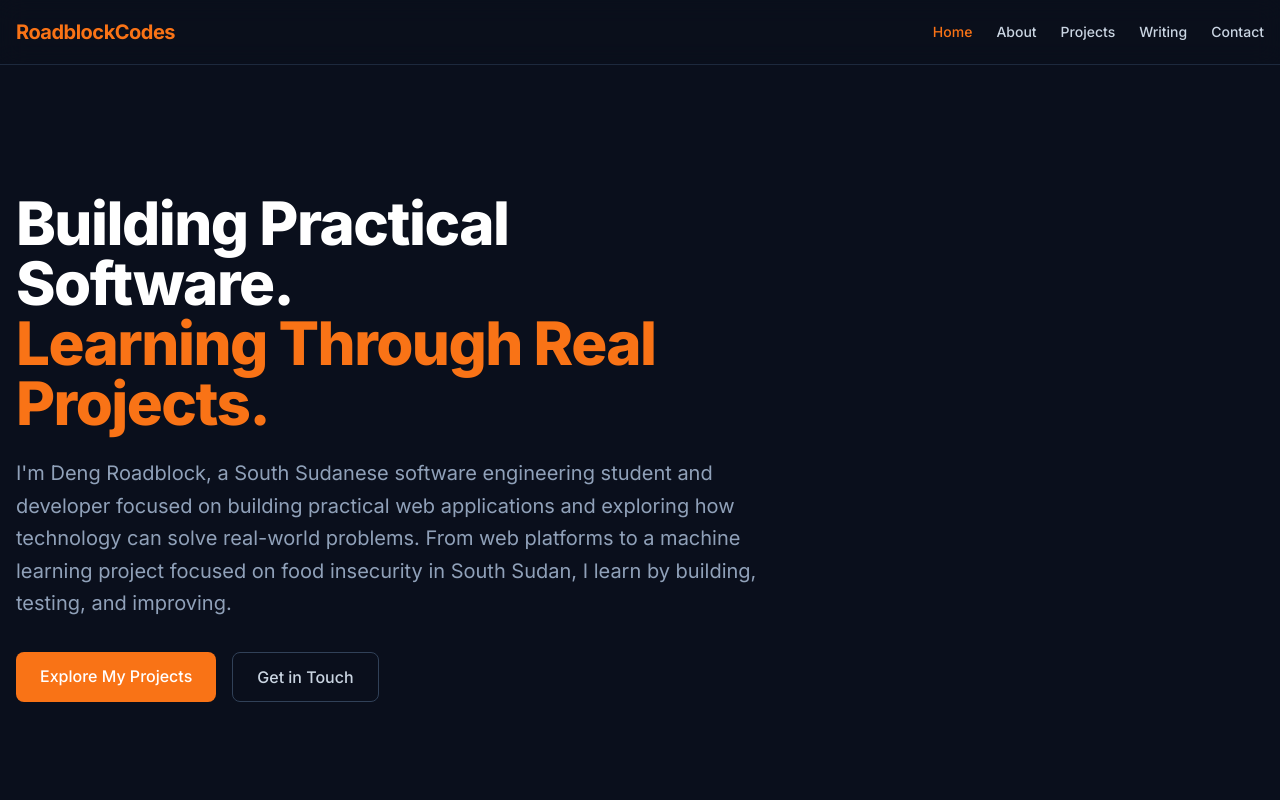
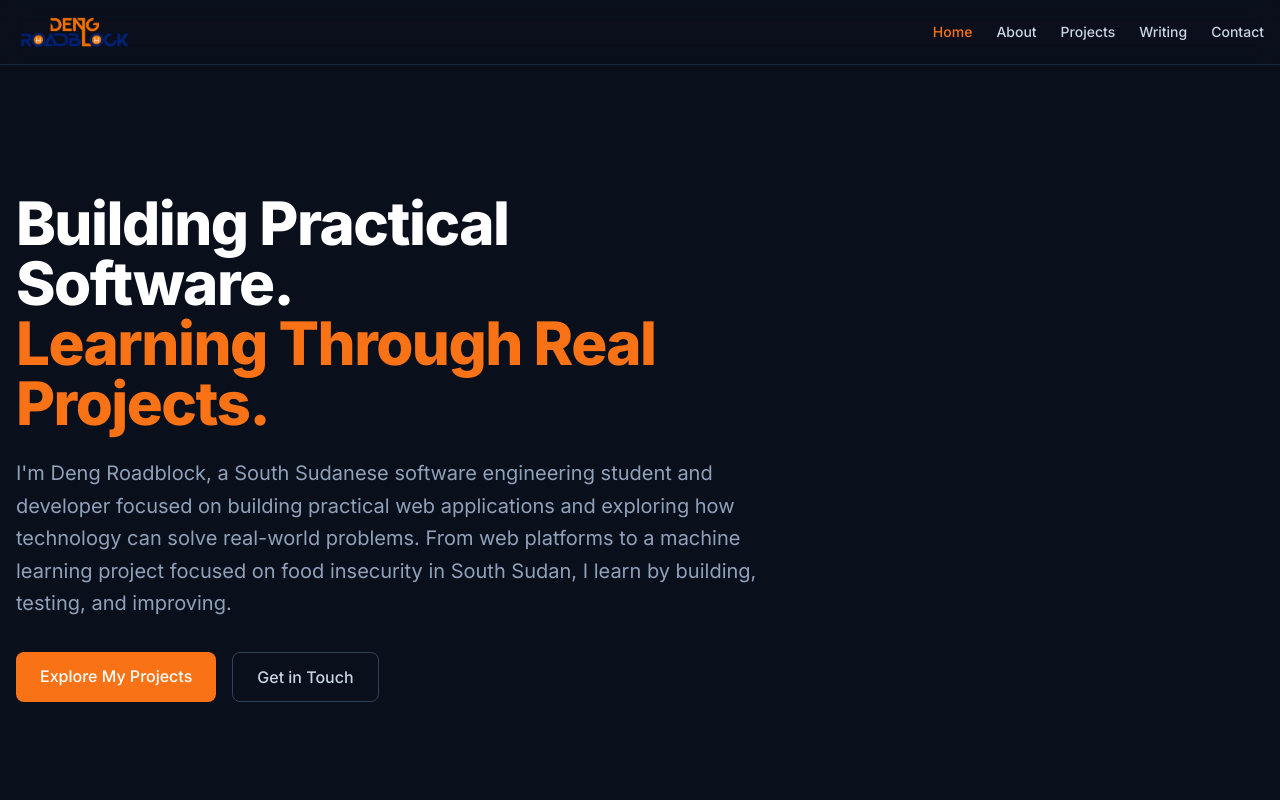
Before and after one commit to Roadblock71/deng-roadblock-portfolio, a Next.js app: page / in a window 1280 px wide. Shown: the top 800 px of the page. Built offline with nearby package versions, Linux system fonts and the light colour scheme.

Commit message:
fix: move logo and profile images into public/images directory

```diff
--- a/src/components/layout/Navbar.tsx
+++ b/src/components/layout/Navbar.tsx
@@ -1,6 +1,7 @@
 "use client";
 
 import Link from "next/link";
+import Image from "next/image";
 import { usePathname } from "next/navigation";
 import { useState } from "react";
 import { siteConfig } from "@/data/site";
@@ -20,10 +21,17 @@
   return (
     <header className="sticky top-0 z-50 w-full border-b border-slate-800 bg-background/80 backdrop-blur-md">
       <div className="container mx-auto px-4 h-16 flex items-center justify-between">
+
+        {/* Logo Link */}
         <Link href="/" className="flex items-center gap-2" aria-label="Home">
-          <span className="text-xl font-bold text-primary tracking-tight">
-            {siteConfig.brand}
-          </span>
+          <Image
+            src="/images/logo.png"
+            alt="Deng Roadblock Logo"
+            width={160}
+            height={40}
+            className="h-10 w-auto object-contain"
+            priority
+          />
         </Link>
 
         {/* Desktop Nav */}
```
Also changed, not shown: public/images/logo.png (renamed from public/logo.png), public/images/profile.jpg (renamed from public/profile.jpg).
